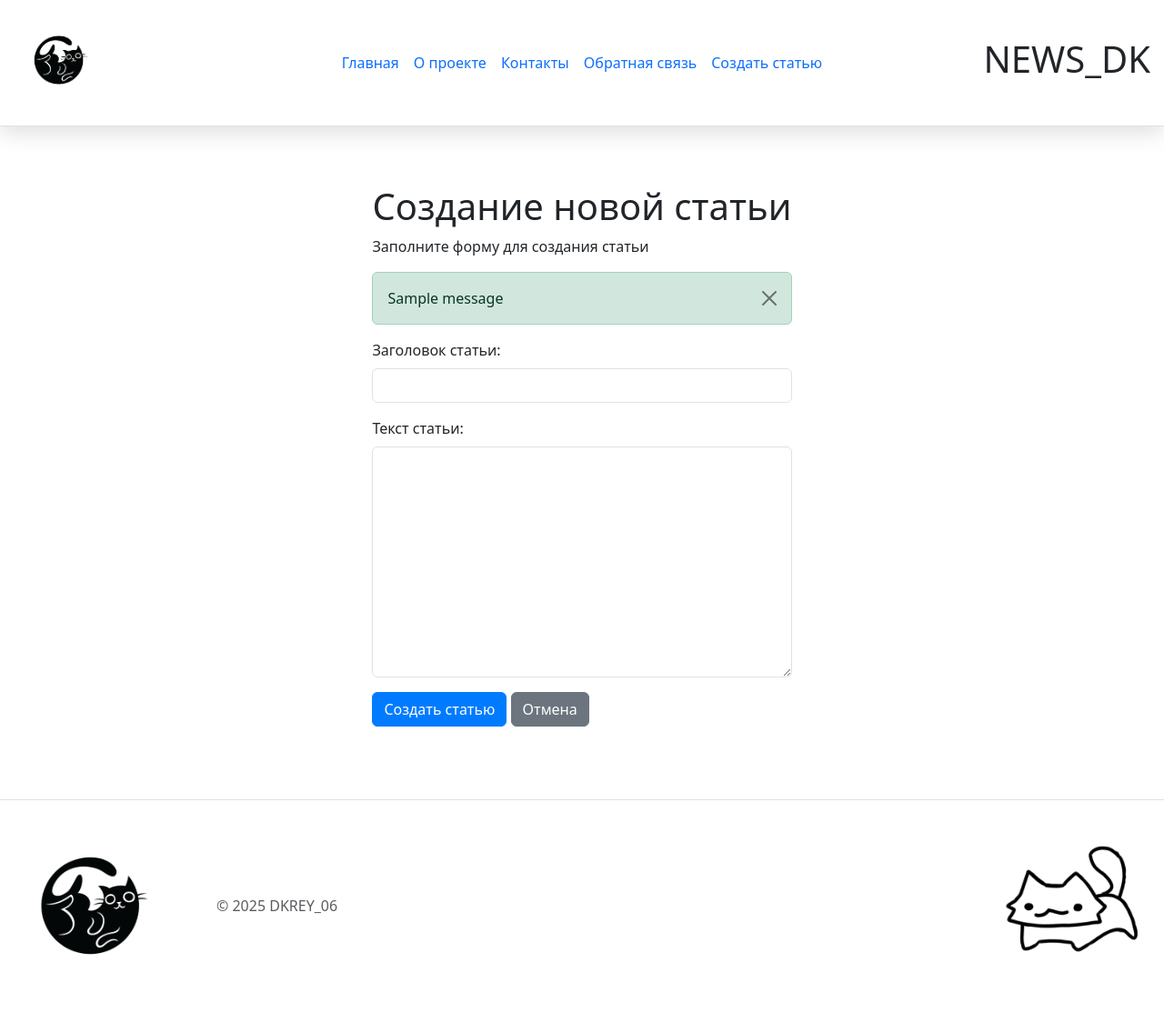
After one commit to DKrey06/WEB_ProjectsDK, a Flask app: page /create-article in a window 1280 px wide. The commit adds this page. Shown: the whole page at 91% size. Run offline with Flask 3, Linux system fonts and the light colour scheme; one stand-in notice (Sample message) is shown.

Commit message:
Creating a form design for submitting an article

```diff
--- a/3.UPG_News_Blog_DK/templates/base.html
+++ b/3.UPG_News_Blog_DK/templates/base.html
@@ -28,6 +28,7 @@
 				<li><a href="{{url_for('about')}}" class="nav-link px-2">О проекте</a></li>
 				<li><a href="{{url_for('contact')}}" class="nav-link px-2">Контакты</a></li>
 				<li><a href="{{url_for('feedback')}}" class="nav-link px-2">Обратная связь</a></li>
+				<li><a href="{{url_for('create_article')}}" class="nav-link px-2">Создать статью</a></li>
 			</ul>
 			<div class="col-md-3 text-end">
 				<h1>NEWS_DK</h1>
@@ -65,7 +66,6 @@
 			</ul>
 			<img class='footer2_img' src="{{url_for('static',filename='images/CatQ.jpg')}}" alt="Logo_Cat">
 		</footer>
-		{% block scripts %}{% endblock %}
 	</div>
 </body>
 
--- /dev/null
+++ b/3.UPG_News_Blog_DK/templates/create_article.html
@@ -0,0 +1,49 @@
+{% extends 'base.html' %}
+
+{% block title %}
+Создание статьи
+{% endblock %}
+
+{% block content %}
+<div class="container">
+	<h1>Создание новой статьи</h1>
+	<p>Заполните форму для создания статьи</p>
+
+	{% with messages = get_flashed_messages(with_categories=true) %}
+	{% if messages %}
+	{% for category, message in messages %}
+	<div class="alert alert-{{ 'success' if category == 'success' else 'danger' }} alert-dismissible fade show"
+		role="alert">
+		{{ message }}
+		<button type="button" class="btn-close" data-bs-dismiss="alert" aria-label="Close"></button>
+	</div>
+	{% endfor %}
+	{% endif %}
+	{% endwith %}
+
+	<form name="create_article" method="POST">
+		<div class="form-list">
+			<div class="mb-3">
+				<label class="form-label">Заголовок статьи:</label>
+				<input class="form-control {% if errors and errors.title %}is-invalid{% endif %}" type="text"
+					name="title" maxlength="200" value="{{ title if title else '' }}">
+				{% if errors and errors.title %}
+				<div class="invalid-feedback d-block">{{ errors.title }}</div>
+				{% endif %}
+			</div>
+			<div class="mb-3">
+				<label class="form-label">Текст статьи:</label>
+				<textarea class="form-control {% if errors and errors.text %}is-invalid{% endif %}" name="text"
+					rows="10">{{ text if text else '' }}</textarea>
+				{% if errors and errors.text %}
+				<div class="invalid-feedback d-block">{{ errors.text }}</div>
+				{% endif %}
+			</div>
+			<div class="mb-3">
+				<button type="submit" class="btn btn-primary">Создать статью</button>
+				<a href="{{ url_for('index') }}" class="btn btn-secondary">Отмена</a>
+			</div>
+		</div>
+	</form>
+</div>
+{% endblock %}
```
